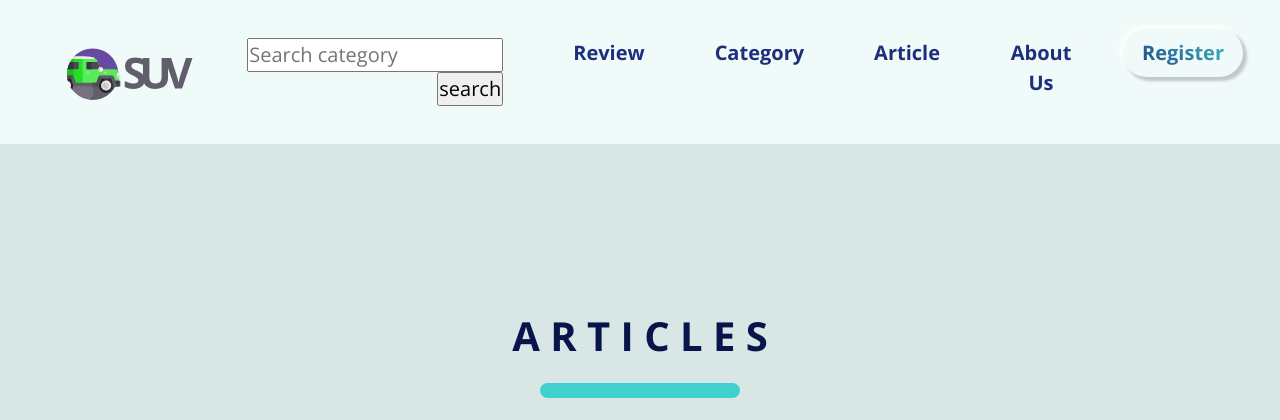
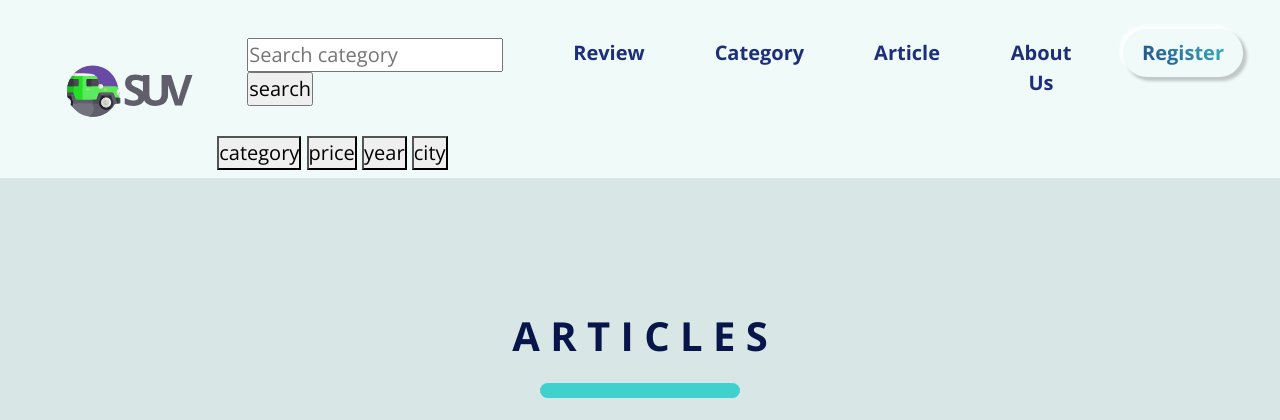
Before and after one commit to suryanirvana/shop-ur-vehicle-suv, a Django app: page /articles.html in a window 1280 px wide. Shown: the top 420 px of the page. Run offline with Django 3.2, Linux system fonts and the light colour scheme; data comes from the database, SQL or seed files in the repository; both versions use the stored data as it was after the commit; some libraries are stand-ins or nearby versions.

Commit message:
update search (can search category, price, year, and city)

```diff
--- a/suv/templates/base.html
+++ b/suv/templates/base.html
@@ -41,11 +41,15 @@
             <a href="index.html"><img src="/static/img/LOGO.svg"
                     style="width: 150px; margin-left: 4vw;" href="#home"></a>
             <ul class="navbar-nav ml-auto">
-                <li class="nav-item">
-                    <form action="category.html" method="GET" style="margin: 20px 20px 20px 10px; padding: 10px 20px">
+                <li class="nav-item" style="text-align: left;">
+                    <form id="searchForm" action="category.html" method="GET" style="margin: 20px 20px 20px 10px; padding: 10px 20px">
                         <input type="text" name="q" placeholder="Search category"></input>
                         <input type="submit" value="search"></input>
                     </form>
+                    <button id="categoryButton" onclick="changeSearch('q', 'Category')">category</button>
+                    <button id="priceButton" onclick="changeSearch('price', 'Price')">price</button>
+                    <button id="yearButton" onclick="changeSearch('year', 'Year')">year</button>
+                    <button id="cityButton" onclick="changeSearch('city', 'City')">city</button>
                 </li>
                 <li class="nav-item">
                     <a class="nav-link js-scroll-trigger yellow-text" href="review.html">Review</a>
@@ -83,6 +87,14 @@
     <script src="https://stackpath.bootstrapcdn.com/bootstrap/4.4.1/js/bootstrap.min.js"
         integrity="sha384-wfSDF2E50Y2D1uUdj0O3uMBJnjuUD4Ih7YwaYd1iqfktj0Uod8GCExl3Og8ifwB6"
         crossorigin="anonymous"></script>
+    <script>
+        function changeSearch(name, attribute) {
+            form = document.getElementById('searchForm');
+            form.innerHTML = "";
+            form.innerHTML += "<input type='text' name='" + name + "' placeholder='Search " + attribute + "'></input>";
+            form.innerHTML += "<input type='submit' value='search'></input>";
+        }
+    </script>
 </body>
 
 </html>
--- a/suv/views.py
+++ b/suv/views.py
@@ -78,38 +78,89 @@ def category(request):
     req = request.GET
 
     #Handle if no query is passed
-    if 'q' not in req:
+    if 'q' in req:
+        response = {'title':req['q'],'car_list':[]}
+    elif 'price' in req:
+        response = {'title':req['price'],'car_list':[]}
+    elif 'year' in req:
+        response = {'title':req['year'],'car_list':[]}
+    elif 'city' in req:
+        response = {'title':req['city'],'car_list':[]}
+    else:
         response = {'title':'No matching car found.','car_list':[]}
         return render(request,'category.html',response)
-    else:
-        response = {'title':req['q'],'car_list':[]}
 
     #Making Car List
     car_all = list(Car.objects.all().values())
     car_list = list()
 
-    #Set category for each cars
-    for i in range(len(car_all)):
-        car_all[i]['category'] = Category.objects.get(pk=car_all[i]['category_id']).car_type
 
-    #List all cars that fit the category
-    for i in car_all:
-        try:
-            if i['category'].lower() == req['q'].lower():
-                car_list.append(i)
-        except:
-            pass
+    if 'q' in req:
+        #Set category for each cars
+        for i in range(len(car_all)):
+            car_all[i]['category'] = Category.objects.get(pk=car_all[i]['category_id']).car_type
+
+        #List all cars that fit the category
+        for i in car_all:
+            try:
+                if i['category'].lower() == req['q'].lower():
+                    car_list.append(i)
+            except:
+                pass
+    elif 'price' in req:
+        #List all cars that fit the category
+        for i in car_all:
+            try:
+                if i['price'] == req['price']:
+                    car_list.append(i)
+            except:
+                pass
+    elif 'year' in req:
+        #List all cars that fit the category
+        for i in car_all:
+            try:
+                if i['year'] == req['year']:
+                    car_list.append(i)
+            except:
+                pass
+    elif 'city' in req:
+        #List all cars that fit the category
+        for i in car_all:
+            try:
+                if i['city'].lower() == req['city'].lower():
+                    car_list.append(i)
+            except:
+                pass
+    else:
+        pass
 
     #If there is no car, then say no matching cars
     if (not car_list):
         response = {'title':'No matching car found.','car_list':[]}
         return render(request,'category.html',response)
 
-
+    if 'q' in req:
     #Making Recomended Car
-    try:
-        response = {'title':req['q'],'recomended_car':car_list[0],'car_list':car_list}
-    except:
-        response = {'title':req['q'],'car_list':{}}
+        try:
+            response = {'title':req['q'],'recomended_car':car_list[0],'car_list':car_list}
+        except:
+            response = {'title':req['q'],'car_list':{}}
+    elif 'price' in req:
+        try:
+            response = {'title':req['price'],'recomended_car':car_list[0],'car_list':car_list}
+        except:
+            response = {'title':req['price'],'car_list':{}}
+    elif 'year' in req:
+        try:
+            response = {'title':req['year'],'recomended_car':car_list[0],'car_list':car_list}
+        except:
+            response = {'title':req['year'],'car_list':{}}
+    elif 'city' in req:
+        try:
+            response = {'title':req['city'],'recomended_car':car_list[0],'car_list':car_list}
+        except:
+            response = {'title':req['city'],'car_list':{}}
+    else:
+        pass
 
     return render(request,'category.html',response)
```
Also changed, not shown: db.sqlite3.
